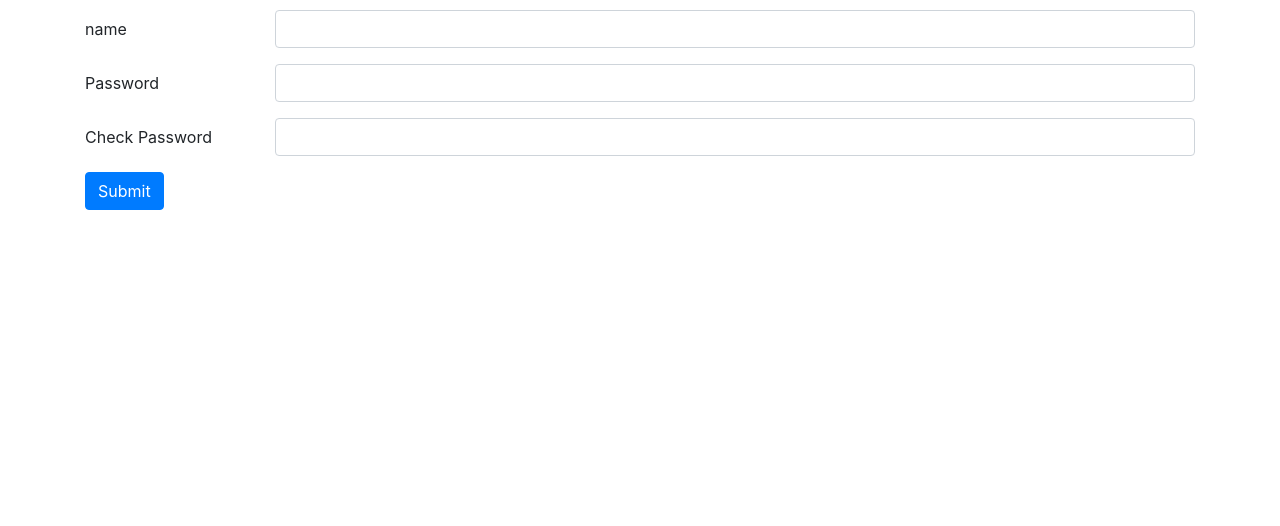
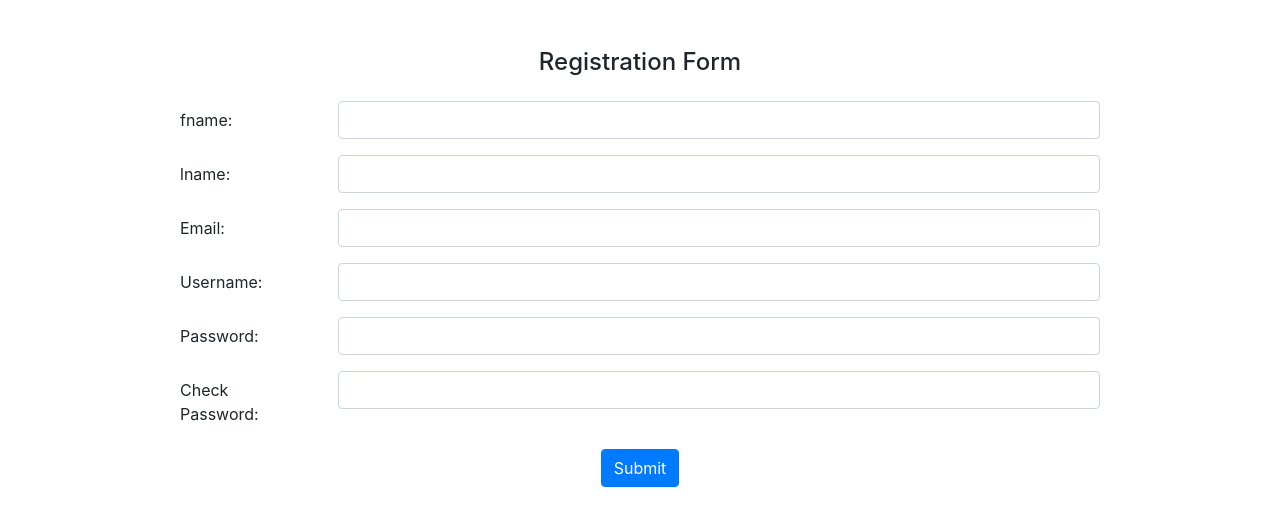
Before and after one commit to Akhiljoji145/travel, a Django app: page /register/ in a window 1280 px wide. Shown: the top 526 px of the page. Run offline with Django 4.2, Linux system fonts and the light colour scheme.

Commit message:
modified

```diff
--- a/template/nav1.html
+++ b/template/nav1.html
@@ -3,7 +3,7 @@
 
 	{% if name %}
 	<li><a href="#">About us</a></li>
-	<li class="user">{{name}}<li>
+	<li>{{name}}<li>
 	<li><a href="{% url 'main' %}">Logout</a></li>
     {% else %}
     <li><a href="{% url 'main' %}">About us</a></li>
--- a/template/register.html
+++ b/template/register.html
@@ -3,33 +3,60 @@
   <link rel="stylesheet" href="https://cdn.jsdelivr.net/npm/bootstrap@4.0.0/dist/css/bootstrap.min.css" integrity="sha384-Gn5384xqQ1aoWXA+058RXPxPg6fy4IWvTNh0E263XmFcJlSAwiGgFAW/dAiS6JXm" crossorigin="anonymous">
 </head>
 <body>
-<div class="container" style="margin-top:10px;">
+<div class="container">
+  <div class="row justify-content-center mt-5">
+    <div class="col-sm-10 col-md-10 col-lg-10 col-xl-10">
       <form method="POST" action="{% url 'register' %}">
         {% csrf_token %}
         <div class="form-group row">
-    <label class="col-sm-2 col-form-label">name</label>
-    <div class="col-sm-10">
-      <input type="text" class="form-control" name="name">
+          <div class="col-sm-12 text-center">
+            <h4>Registration Form</h4>
           </div>
         </div>
         <div class="form-group row">
-    <label class="col-sm-2 col-form-label">Password</label>
+          <label class="col-sm-2 col-form-label">fname:</label>
           <div class="col-sm-10">
-      <input type="password" class="form-control" name="pass">
+            <input type="text" class="form-control" name="fname" required>
           </div>
         </div>
         <div class="form-group row">
-    <label class="col-sm-2 col-form-label">Check Password</label>
+          <label class="col-sm-2 col-form-label">lname:</label>
           <div class="col-sm-10">
-      <input type="password" class="form-control" name="check_pass">
+            <input type="text" class="form-control" name="lname" required>
           </div>
         </div>
         <div class="form-group row">
-    <div class="col-sm-12">
-      <input class="btn btn-primary" type="submit"
+          <label class="col-sm-2 col-form-label">Email:</label>
+          <div class="col-sm-10">
+            <input type="email" class="form-control" name="email" required>
+          </div>
+        </div>
+        <div class="form-group row">
+          <label class="col-sm-2 col-form-label">Username:</label>
+          <div class="col-sm-10">
+            <input type="text" class="form-control" name="name" required>
+          </div>
+        </div>
+        <div class="form-group row">
+          <label class="col-sm-2 col-form-label">Password:</label>
+          <div class="col-sm-10">
+            <input type="password" class="form-control" name="pass" required>
+          </div>
+        </div>
+        <div class="form-group row">
+          <label class="col-sm-2 col-form-label">Check Password:</label>
+          <div class="col-sm-10">
+            <input type="password" class="form-control" name="check_pass"required>
+          </div>
+        </div>
+        <div class="form-group row">
+          <div class="col-sm-12 text-center">
+            <input class="btn btn-primary" type="submit">
           </div>
         </div>
       </form>
     </div>
+  </div>
+</div>
 </body>
 </html>
--- a/travel/settings.py
+++ b/travel/settings.py
@@ -79,7 +79,7 @@ DATABASES = {
         'ENGINE': 'django.db.backends.mysql',
         'NAME': 'travelproject',
         'USER':'root',
-        'PASSWORD':''
+        'PASSWORD':'',
     }
 }
 
--- a/travelapp/views.py
+++ b/travelapp/views.py
@@ -9,22 +9,22 @@ def main(request):
 	return render(request,'index.html',{'team':team,'places':places})
 
 def user_reg(request):
-	if request.method=='POST':
-		name=request.POST.get('name')
-		password=request.POST.get('pass')
-		check_pass=request.POST.get('check_pass')
-		if password==check_pass:
-			user=User(username=name,password=password)
-			user.save()
-			return redirect('login')
-	return render(request,'register.html')
+    if request.method == 'POST':
+        fname = request.POST.get('fname')
+        lname = request.POST.get('lname')
+        email = request.POST.get('email')
+        name = request.POST.get('name')
+        password = request.POST.get('pass')
+        check_pass = request.POST.get('check_pass')
+        if password == check_pass:
+            user = User(first_name=fname, last_name=lname, email=email, username=name, password=password)
+            user.save()
+            return redirect('login')
+    return render(request, 'register.html')
+
 
 def login(request):
 	return render(request,'login.html')
-
-from django.shortcuts import render, redirect
-from .models import Team, Places
-from django.contrib.auth.models import User
 
 def user_login(request):
     if request.method == 'POST':
```
Lines whose indentation alone changed are shown as unchanged.
